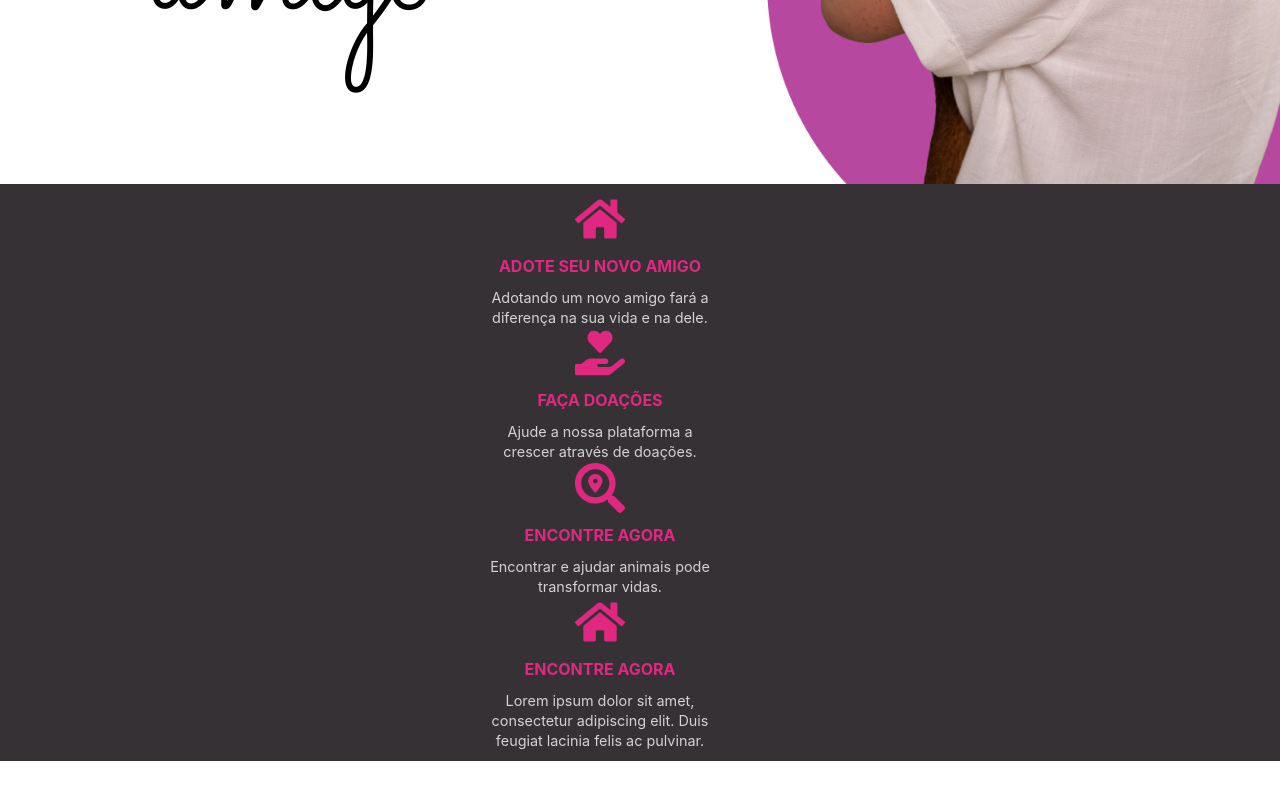
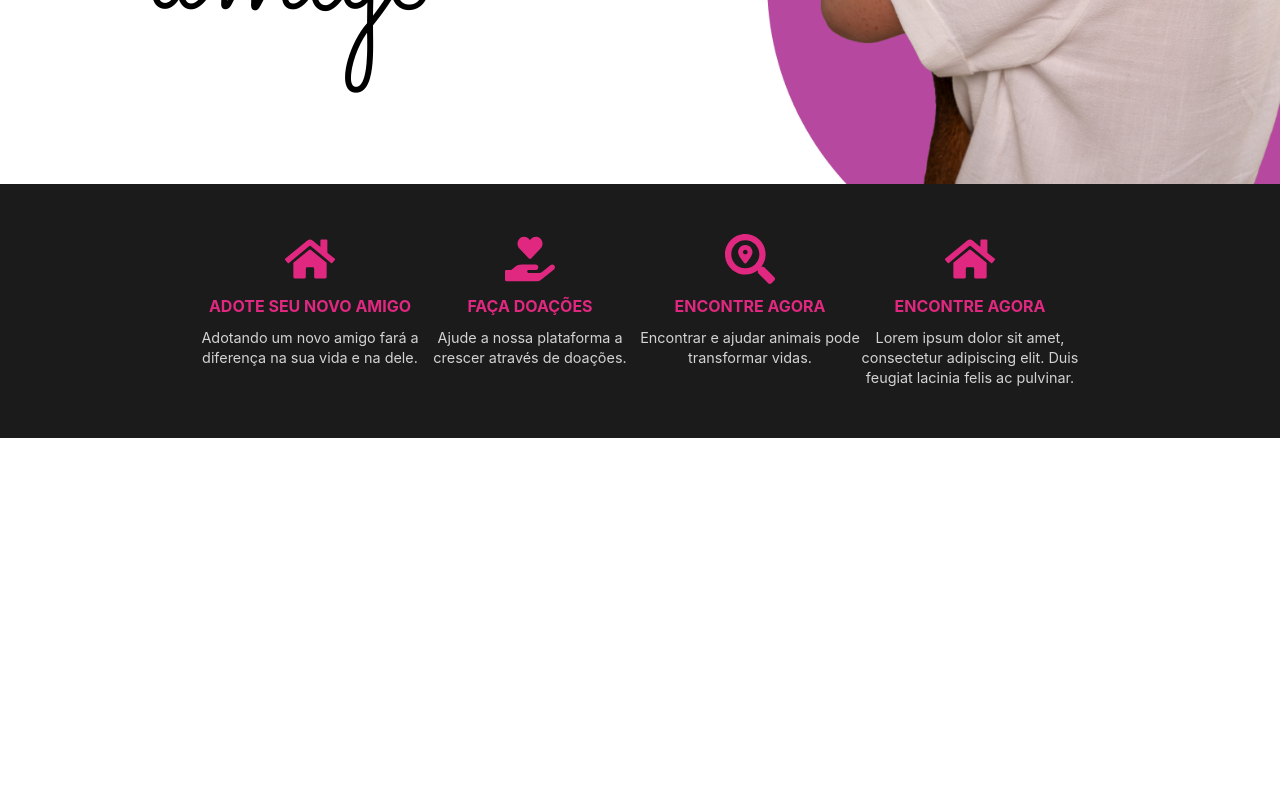
Before and after one commit to LucasFSouza552/frontend-web-pet, a React (Vite) app: page / in a window 1280 px wide. Shown: the part 616-1416 px from the top of the page. After the commit the page ends 1054 px from the top, so only its background shows below. Built offline with nearby package versions, Linux system fonts and the light colour scheme.

Commit message:
fix: update Section component to accept dynamic height and adjust FeaturesSection layout

```diff
--- a/src/sections/Home/FeaturesSection.tsx
+++ b/src/sections/Home/FeaturesSection.tsx
@@ -28,7 +28,7 @@ const featuresData = [
 
 export default function FeaturesSection() {
   return (
-    <Section>
+    <Section height="auto">
       <Container>
         <GridContainer>
           {featuresData.map((feature, index) => (
@@ -50,14 +50,15 @@ const Container = styled.div`
   background-color: ${({ theme }) => theme.colors.secondary};
   justify-content: center;
   align-items: center;
-  flex-direction: column;
+  background-color: #ffffff;
   width: 100%;
-  padding: 10px;
 `;
 
 const GridContainer = styled.div`
-  display: grid;
-  grid-template-columns: repeat(auto-fill, minmax(300px, 1fr));
+  display: flex;
+  background-color: #1b1b1b;
   flex-direction: row;
-  width: fit-content;
+  width: 100%;
+  justify-content: center;
+  padding: 50px;
 `;
--- a/src/shared/styles/SectionStyle.tsx
+++ b/src/shared/styles/SectionStyle.tsx
@@ -1,8 +1,8 @@
 import styled from "styled-components";
 
-const Section = styled.section`
+const Section = styled.section<{ height: string | undefined }>`
   width: 100%;
-  height: 100dvh;
+  height: ${({ height }) => height || "100dvh"};
   display: flex;
   flex-direction: column;
 `;
```
